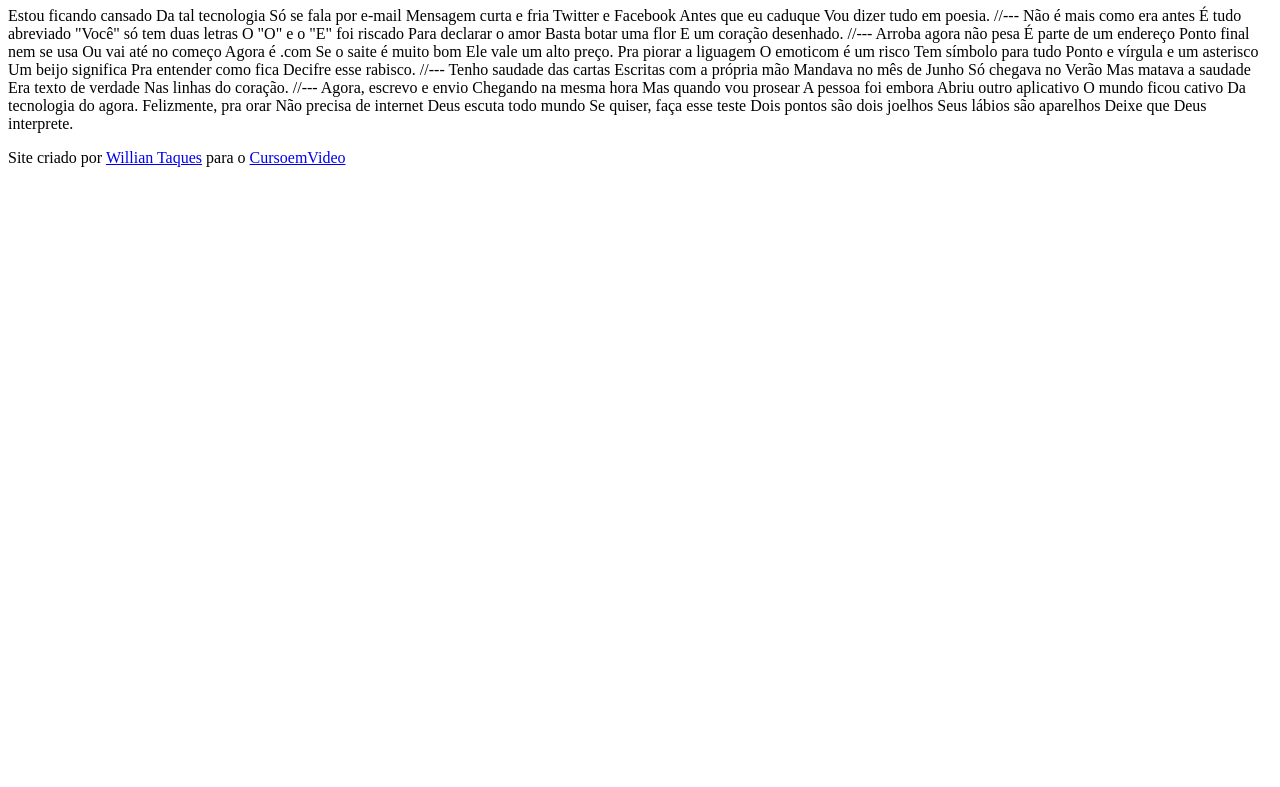
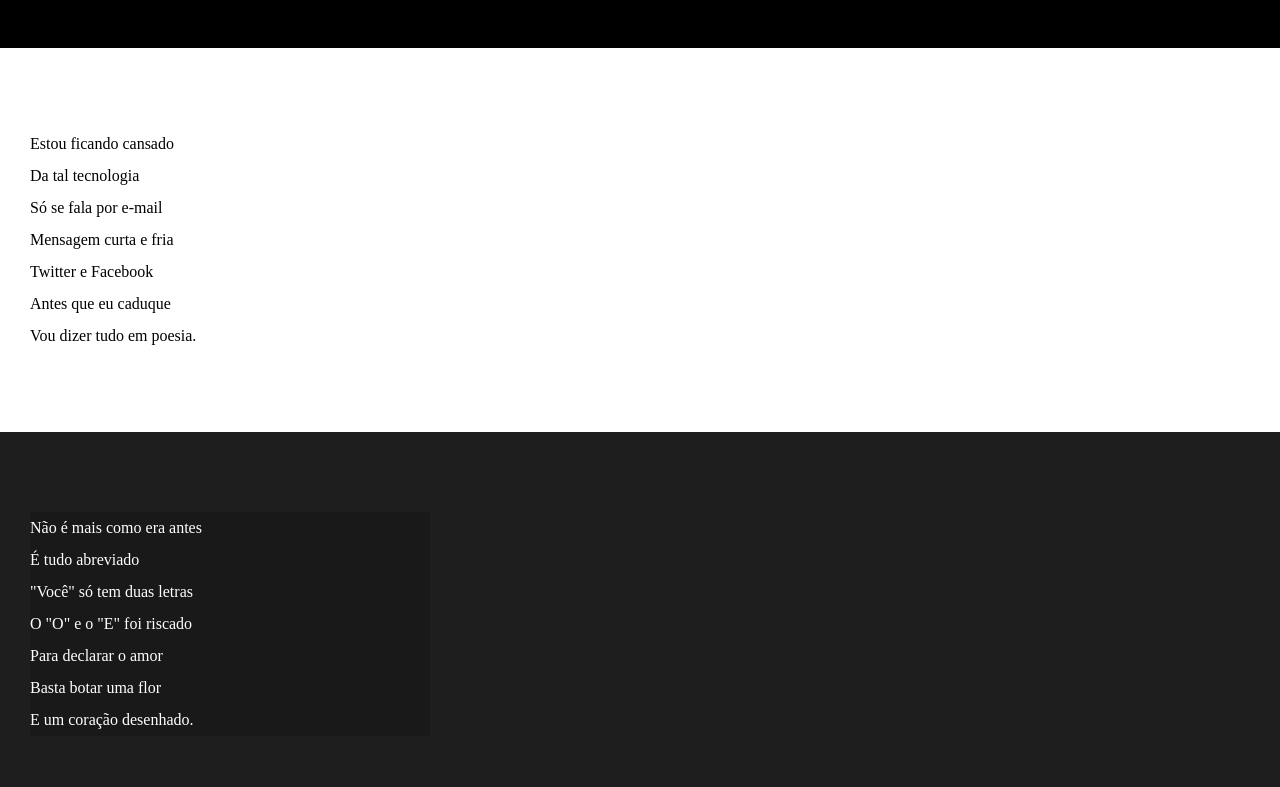
Before and after one commit to WillianTaques/html-css, a plain HTML site: page exercicios/desafios/012/index.html in a window 1280 px wide. Shown: the part 107-894 px from the top of the page. Before the commit the page ends 800 px from the top, so only its background shows below. Drawn offline with Linux system fonts and the light colour scheme.

Commit message:
atualizei estilos dos textos e blocos

```diff
--- /dev/null
+++ b/exercicios/desafios/012/estilo/style.css
@@ -0,0 +1,66 @@
+@charset "UFT-8";
+
+* {
+    margin: 0px;
+    padding: 0px;
+}
+
+html, body {
+    min-height: 100%;
+    background-color: darkgray;
+}
+
+header {
+    background-color: black;
+    color: white;
+    text-align: center;
+}
+
+header > h1 {
+    padding-top : 50px;
+    font-variant: small-caps;
+}
+
+header > p {
+    padding-bottom: 50px;
+}
+
+header a, footer a {
+    color: white;
+    text-decoration: none;
+    font-weight: bolder;
+}
+
+header a:hover, footer a:hover {
+    text-decoration: underline;
+}
+
+section {
+    padding-top: 10vh;
+    padding-bottom: 10vh;
+    line-height: 2em;
+    padding-left: 30px;
+}
+
+section.normal {
+    background-color: white;
+    color: black;
+}
+
+section.imagem {
+    background-color: rgb(30, 30, 30);
+    color: white;
+}
+
+section.imagem > p {
+    width: 400px;
+    background-color: rgba(0, 0, 0, 0.153);
+}
+
+footer {
+    background-color: black;
+    color: white;
+    text-align: center;
+    padding: 10px;
+
+}
--- a/exercicios/desafios/012/index.html
+++ b/exercicios/desafios/012/index.html
@@ -5,61 +5,74 @@
     <meta http-equiv="X-UA-Compatible" content="IE=edge">
     <meta name="viewport" content="width=device-width, initial-scale=1.0">
     <title>Cordel Moderno</title>
+    <link rel="stylesheet" href="estilo/style.css">
 </head>
 <body>
     <header>
         <h1>Cordel Moderno</h1>
-            <p>Por <a href="https://www.recantodasletras.com.br/poesias/3186743]" target="_blank">Milton Duarte</a></p>
+            <p>Por <a href="https://www.recantodasletras.com.br/poesias/3186743" target="_blank">Milton Duarte</a></p>
     </header>
 
-    Estou ficando cansado
-    Da tal tecnologia
-    Só se fala por e-mail
-    Mensagem curta e fria
-    Twitter e Facebook
-    Antes que eu caduque
+    <section class="normal">
+        <p>
+            Estou ficando cansado <br>
+            Da tal tecnologia <br>
+            Só se fala por e-mail <br>
+            Mensagem curta e fria <br>
+            Twitter e Facebook <br>
+            Antes que eu caduque <br>
             Vou dizer tudo em poesia.
+        </p>
+    </section>
 
-    //---
+    <section class="imagem">
+        <p>
+            Não é mais como era antes <br>
+            É tudo abreviado <br>
+            "Você" só tem duas letras <br>
+            O "O" e o "E" foi riscado <br>
+            Para declarar o amor <br>
+            Basta botar uma flor <br>
+            E um coração desenhado.
+        </p>
+    </section>
 
-    Não é mais como era antes
-    É tudo abreviado
-    "Você" só tem duas letras
-    O "O" e o "E" foi riscado
-    Para declarar o amor
-    Basta botar uma flor
-    E um coração desenhado.
+    <section class="normal">
+        <p>
+            Arroba agora não pesa <br>
+            É parte de um endereço <br>
+            Ponto final nem se usa <br>
+            Ou vai até no começo <br>
+            Agora é .com <br>
+            Se o saite é muito bom <br>
+            Ele vale um alto preço.
+        </p>
 
-    //---
+        <p>
+            Pra piorar a liguagem <br>
+            O emoticom é um risco <br>
+            Tem símbolo para tudo <br>
+            Ponto e vírgula e um asterisco <br>
+            Um beijo significa <br>
+            Pra entender como fica <br>
+            Decifre esse rabisco.
+        </p>
+    </section>
 
-    Arroba agora não pesa
-    É parte de um endereço
-    Ponto final nem se usa
-    Ou vai até no começo
-    Agora é .com
-    Se o saite é muito bom
-    Ele vale um alto preço.
+    <section class="imagem">
+        <p>
+            Tenho saudade das cartas <br>
+            Escritas com a própria mão <br>
+            Mandava no mês de Junho <br>
+            Só chegava no Verão <br>
+            Mas matava a saudade <br>
+            Era texto de verdade <br>
+            Nas linhas do coração.
+        </p>
+    </section>
 
-    Pra piorar a liguagem
-    O emoticom é um risco
-    Tem símbolo para tudo
-    Ponto e vírgula e um asterisco
-    Um beijo significa
-    Pra entender como fica
-    Decifre esse rabisco.
-
-    //---
-
-    Tenho saudade das cartas
-    Escritas com a própria mão
-    Mandava no mês de Junho
-    Só chegava no Verão
-    Mas matava a saudade
-    Era texto de verdade
-    Nas linhas do coração.
-
-    //---
-
+    <section class="normal">
+        <p>
             Agora, escrevo e envio
             Chegando na mesma hora
             Mas quando vou prosear
@@ -67,14 +80,18 @@
             Abriu outro aplicativo
             O mundo ficou cativo
             Da tecnologia do agora.
+        </p>
 
-    Felizmente, pra orar
-    Não precisa de internet
-    Deus escuta todo mundo
-    Se quiser, faça esse teste
-    Dois pontos são dois joelhos
-    Seus lábios são aparelhos
+        <p>
+            Felizmente, pra orar <br>
+            Não precisa de internet <br>
+            Deus escuta todo mundo <br>
+            Se quiser, faça esse teste <br>
+            Dois pontos são dois joelhos <br>
+            Seus lábios são aparelhos <br>
             Deixe que Deus interprete.
+        </p>
+    </section>
 
     <footer>
         <p>Site criado por <a href="https://www.instagram.com/williantaques12/" target="_blank">Willian Taques</a> para o <a href="https://www.cursoemvideo.com" target="_blank">CursoemVideo</a></p>
```
Lines whose indentation alone changed are shown as unchanged.
